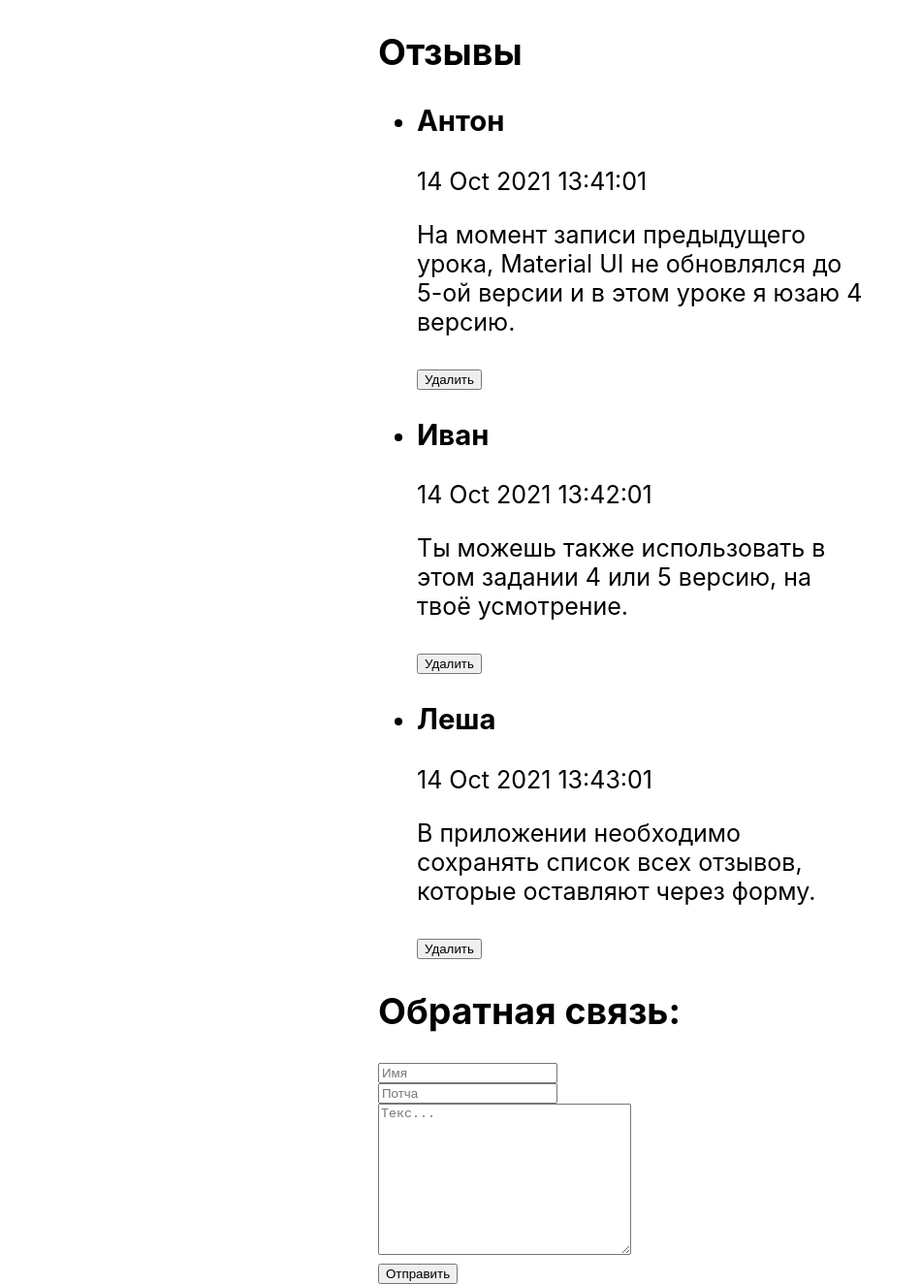
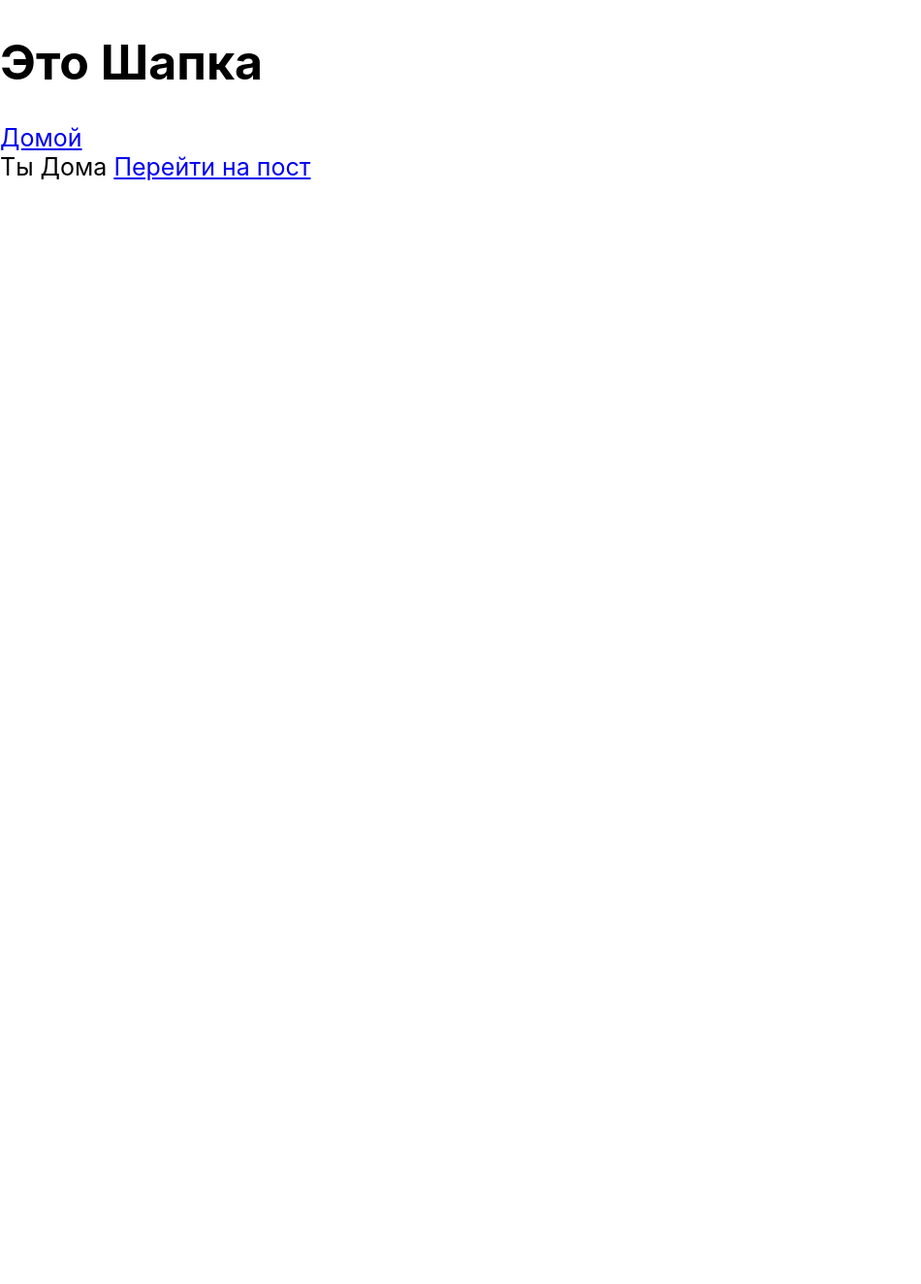
Before and after one commit to KirBoy/archakov-react, a React (Create React App) app: page / in a window 1280 px wide. Shown: the whole page at 97% size, without its empty margins (0-950 px from the left). After the commit the page ends 800 px from the top, so only its background shows below. Built offline with nearby package versions, Linux system fonts and the light colour scheme.

Commit message:
Сделал 6 ДЗ

```diff
--- a/src/index.js
+++ b/src/index.js
@@ -1,7 +1,7 @@
 import React from 'react';
 import ReactDOM from 'react-dom';
 import './index.css';
-import App from "./tutor-5/App";
+import App from "./tutor-6/App";
 
 ReactDOM.render(
     <React.StrictMode>
--- a/src/tutor-5/App.js
+++ b/src/tutor-5/App.js
@@ -44,22 +44,7 @@ function App() {
     })
 
     const onInputChange = (e) => {
-        if (e.target.name === 'name') {
-            setInputValue({
-                ...inputValue,
-                fullName: e.target.value,
-            })
-        } else if (e.target.name === 'email') {
-            setInputValue({
-                ...inputValue,
-                email: e.target.value,
-            })
-        } else {
-            setInputValue({
-                ...inputValue,
-                text: e.target.value
-            })
-        }
+        setInputValue({ ...inputValue, [e.target.name]: e.target.value});
     }
 
     const feedbackSubmit = (e) => {
@@ -106,11 +91,11 @@ function App() {
                 </div>
                 <form className="feedback__bottom" onSubmit={feedbackSubmit}>
                     <h2 className="feedback__title">Обратная связь:</h2>
-                    <input name='name' type="text" className="feedback__input" value={inputValue.fullName}
+                    <input name='fullName' type="text" className="feedback__input" value={inputValue.fullName}
                            placeholder='Имя' onChange={onInputChange}/>
                     <input name='email' type="text" className="feedback__input" value={inputValue.email}
                            placeholder='Потча' onChange={onInputChange}/>
-                    <textarea name='feedback' id="" cols="30" rows="10" className="feedback__text"
+                    <textarea name='text' id="" cols="30" rows="10" className="feedback__text"
                               placeholder='Текс...' value={inputValue.text} onChange={onInputChange}>
                     </textarea>
                     <button className="feedback__btn" type='submit'>Отправить</button>
--- /dev/null
+++ b/src/tutor-6/App.js
@@ -0,0 +1,39 @@
+import React from 'react';
+import './tutor-6.css'
+
+function App() {
+    let {pathname} = window.location;
+    pathname = pathname.split('/')
+
+    return (
+        <div className='container'>
+            <header className="header">
+                <h1>Это Шапка</h1>
+                <a href="/">Домой</a>
+                {pathname.filter(el => el === 'post').length ? <Article id={pathname[2]}/> :
+                    <div>Ты Дома <a href="/post/12">Перейти на пост</a></div>}
+            </header>
+        </div>
+    )
+        ;
+}
+
+function Article({id}) {
+
+    return (
+        <div>
+            <h1>Статья №{id}</h1>
+            <p>
+                Lorem ipsum dolor sit amet consectetur adipisicing elit. Molestiae distinctio fuga animi
+                aliquam sit id veritatis, doloribus ducimus quas, dignissimos non minima quia amet possimus?
+                Impedit nemo ducimus fuga rem!
+            </p>
+            <a href="/">
+                <button>Назад</button>
+            </a>
+        </div>
+    )
+
+}
+
+export default App;
--- /dev/null
+++ b/src/tutor-6/tutor-6.css
@@ -0,0 +1,17 @@
+.container {
+  font-size: 25px;
+  box-sizing: border-box;
+
+}
+
+.feedback {
+  max-width: 500px;
+}
+
+input {
+  display: block;
+}
+
+textarea {
+  display: block;
+}
```
